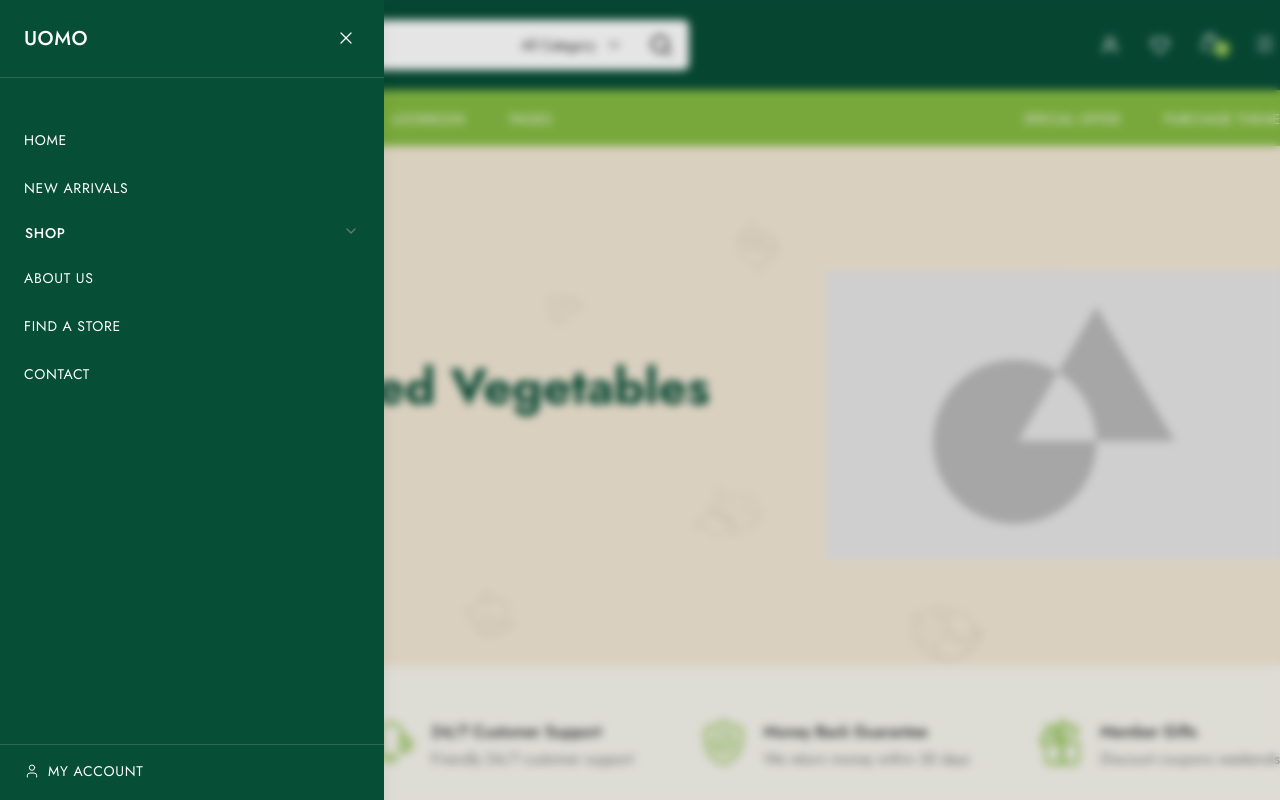
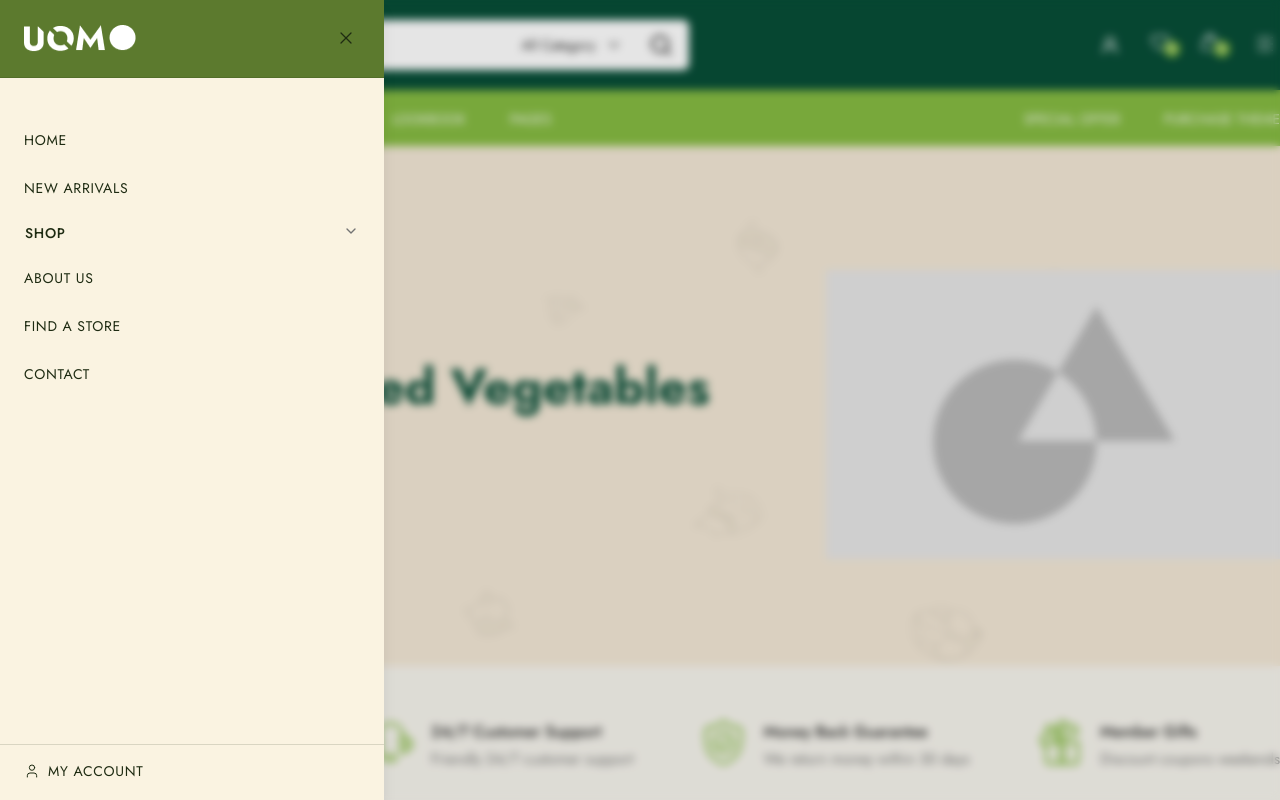
Before and after one commit to ayeshatahsin11/Uomo-E-commerce, a Next.js app: page / in a window 1280 px wide. Both pictures are taken after a click on the button 1265 px from the left and 45 px from the top of the page. Shown: the top 800 px of the page. Built offline with nearby package versions, Linux system fonts and the light colour scheme.

Commit message:
wishlist sheet done

```diff
--- a/src/components/layout/header/HeaderCart.jsx
+++ b/src/components/layout/header/HeaderCart.jsx
@@ -97,7 +97,7 @@ const HeaderCart = () => {
         </button>
       </SheetTrigger>
 
-      <SheetContent className="w-full sm:max-w-md bg-[#FBF6EE] border-none p-0 flex flex-col gap-0 [&>button]:hidden">
+      <SheetContent className="w-full sm:max-w-md bg-[#F5EDDF] border-none p-0 flex flex-col gap-0 [&>button]:hidden">
         {/* Header */}
         <SheetHeader className="flex-row items-center justify-between px-6 py-5 border-b border-[#E6D9C3] space-y-0">
           <SheetTitle className="text-sm tracking-widest uppercase font-semibold text-[#22331F]">
--- a/src/components/layout/header/HeaderMenu.jsx
+++ b/src/components/layout/header/HeaderMenu.jsx
@@ -15,6 +15,7 @@ import {
   AccordionTrigger,
 } from "@/components/ui/accordion";
 import { Menu, X, User, Facebook, Twitter, Instagram } from "lucide-react";
+import Logo from "@/components/common/Logo";
 
 const mainLinks = [
   { label: "Home", href: "/" },
@@ -48,21 +49,24 @@ const HeaderMenu = () => {
 
       <SheetContent
         side="left"
-        className="w-[85vw] max-w-sm bg-secondary text-white border-none p-0 flex flex-col [&>button]:hidden"
+        className="w-[85vw] max-w-sm bg-[#FAF3E1] text-[#1E2B12] border-none p-0 flex flex-col [&>button]:hidden"
       >
         {/* Header */}
-        <SheetHeader className="flex-row items-center justify-between px-6 py-6 border-b border-white/15">
+        <SheetHeader className="flex-row items-center justify-between px-6 py-6 border-b border-[#1E2B12]/15 bg-[#5C7A2E]">
           <SheetTitle asChild>
-            <Link href="/" className="text-xl font-medium tracking-wide text-white">
-              UOMO
+            <Link
+              href="/"
+              className="text-xl font-medium tracking-wide text-[#1E2B12]"
+            >
+              <Logo/>
             </Link>
           </SheetTitle>
           <SheetClose asChild>
             <button
               aria-label="Close menu"
-              className="cursor-pointer p-1 transition-opacity hover:opacity-70"
+              className="cursor-pointer p-1 text-[#1E2B12] transition-opacity hover:opacity-60"
             >
-              <X size={20} color="white" strokeWidth={1.5} />
+              <X size={20} strokeWidth={1.5} />
             </button>
           </SheetClose>
         </SheetHeader>
@@ -75,7 +79,7 @@ const HeaderMenu = () => {
                 <SheetClose asChild>
                   <Link
                     href={link.href}
-                    className="block py-3 text-sm uppercase tracking-wider text-white transition-colors hover:text-white/70"
+                    className="block py-3 text-sm uppercase tracking-wider text-[#1E2B12] transition-colors hover:text-[#5C7A2E]"
                   >
                     {link.label}
                   </Link>
@@ -87,18 +91,18 @@ const HeaderMenu = () => {
           <Accordion type="single" collapsible className="w-full">
             <AccordionItem value="shop" className="border-none">
               <AccordionTrigger
-                className="py-3 text-sm uppercase tracking-wider text-white! hover:no-underline hover:text-white/70! [&>svg]:text-white [&>svg]:opacity-100"
+                className="py-3 text-sm uppercase tracking-wider text-[#1E2B12]! hover:no-underline hover:text-[#5C7A2E]! [&>svg]:text-[#1E2B12] [&>svg]:opacity-100"
               >
                 Shop
               </AccordionTrigger>
-              <AccordionContent className="text-white">
+              <AccordionContent className="text-[#1E2B12]">
                 <ul className="flex flex-col gap-1 pl-4">
                   {shopLinks.map((link) => (
                     <li key={link.href}>
                       <SheetClose asChild>
                         <Link
                           href={link.href}
-                          className="block py-2.5 text-sm text-white/80 transition-colors hover:text-white"
+                          className="block py-2.5 text-sm text-[#1E2B12]/70 transition-colors hover:text-[#1E2B12]"
                         >
                           {link.label}
                         </Link>
@@ -116,7 +120,7 @@ const HeaderMenu = () => {
                 <SheetClose asChild>
                   <Link
                     href={link.href}
-                    className="block py-3 text-sm uppercase tracking-wider text-white transition-colors hover:text-white/70"
+                    className="block py-3 text-sm uppercase tracking-wider text-[#1E2B12] transition-colors hover:text-[#5C7A2E]"
                   >
                     {link.label}
                   </Link>
@@ -127,11 +131,11 @@ const HeaderMenu = () => {
         </nav>
 
         {/* Account */}
-        <div className="px-6 py-4 border-t border-white/15">
+        <div className="px-6 py-4 border-t border-[#1E2B12]/15">
           <SheetClose asChild>
             <Link
               href="/account"
-              className="flex items-center gap-2 text-sm uppercase tracking-wider text-white transition-colors hover:text-white/70"
+              className="flex items-center gap-2 text-sm uppercase tracking-wider text-[#1E2B12] transition-colors hover:text-[#5C7A2E]"
             >
               <User size={16} strokeWidth={1.5} />
               My Account
--- /dev/null
+++ b/src/components/layout/header/HeaderWishlist.jsx
@@ -0,0 +1,161 @@
+"use client";
+
+import React, { useState } from "react";
+import Image from "next/image";
+import {
+  Sheet,
+  SheetClose,
+  SheetContent,
+  SheetHeader,
+  SheetTitle,
+  SheetTrigger,
+} from "@/components/ui/sheet";
+import { Heart, X, ShoppingBasket } from "lucide-react";
+import avocado from '../../../app/assests/Images/avocado.jpg'
+import spinach from '../../../app/assests/Images/spinach.jpg'
+import apricot from '../../../app/assests/Images/apricot.jpg'
+const initialWishlist = [
+  {
+    id: 1,
+    name: "Fresh Avocados",
+    pricePerKg: 13.0,
+    availability: "in-season",
+    image: avocado,
+  },
+  {
+    id: 2,
+    name: "Dried Apricots",
+    pricePerKg: 22.5,
+    availability: "limited",
+    image: apricot,
+  },
+  {
+    id: 3,
+    name: "Baby Spinach",
+    pricePerKg: 16.25,
+    availability: "in-season",
+    image: spinach,
+  },
+];
+
+const availabilityMap = {
+  "in-season": { label: "In Season", dot: "#1E2B12" },
+  limited: { label: "Limited Stock", dot: "#E895AF" },
+};
+
+const HeaderWishlist = () => {
+  const [wishlist, setWishlist] = useState(initialWishlist);
+
+  const removeItem = (id) => {
+    setWishlist((prev) => prev.filter((item) => item.id !== id));
+  };
+
+  return (
+    <Sheet>
+      <SheetTrigger asChild>
+        <button className="relative cursor-pointer">
+          <Heart size={20} color="white" strokeWidth={1.5} />
+          {wishlist.length > 0 && (
+            <span className="size-4 rounded-full bg-primary text-white font-medium text-[10px] absolute -bottom-1.25 -right-2.5 flex items-center justify-center">
+              {wishlist.length}
+            </span>
+          )}
+        </button>
+      </SheetTrigger>
+
+      <SheetContent className="w-full sm:max-w-md bg-[#D4BCA3] border-none p-0 flex flex-col gap-0 [&>button]:hidden">
+        {/* Header */}
+        <SheetHeader className="flex-row items-center justify-between px-6 py-5 border-b border-[#1E2B12]/15 space-y-0">
+          <SheetTitle className="text-sm tracking-widest uppercase font-semibold text-[#1E2B12]">
+            Wishlist ({wishlist.length})
+          </SheetTitle>
+          <SheetClose asChild>
+            <button
+              aria-label="Close wishlist"
+              className="cursor-pointer text-[#1E2B12] transition-opacity hover:opacity-60"
+            >
+              <X size={18} strokeWidth={1.5} />
+            </button>
+          </SheetClose>
+        </SheetHeader>
+
+        {/* Items */}
+        <div className="flex-1 overflow-y-auto px-6 divide-y divide-[#1E2B12]/15">
+          {wishlist.length === 0 ? (
+            <div className="flex flex-col items-center justify-center text-center py-20 gap-2">
+              <Heart size={28} strokeWidth={1.2} className="text-[#F6DCE4]" />
+              <p className="text-sm text-[#1E2B12]/70 mt-2">
+                Nothing saved yet.
+              </p>
+              <p className="text-xs text-[#1E2B12]/50">
+                Tap the heart on any product to save it here.
+              </p>
+            </div>
+          ) : (
+            wishlist.map((item) => {
+              const status = availabilityMap[item.availability];
+              return (
+                <div key={item.id} className="flex gap-4 py-5">
+                  <div className="relative size-20 shrink-0 rounded-md overflow-hidden bg-white/40">
+                    <Image
+                      src={item.image}
+                      alt={item.name}
+                      fill
+                      className="object-cover"
+                    />
+                  </div>
+
+                  <div className="flex-1 flex flex-col justify-between">
+                    <div className="flex items-start justify-between">
+                      <div>
+                        <h3 className="text-sm font-medium text-[#1E2B12]">
+                          {item.name}
+                        </h3>
+                        <p className="text-xs text-[#1E2B12]/60 mt-1">
+                          ${item.pricePerKg.toFixed(2)} / kg
+                        </p>
+                      </div>
+                      <button
+                        aria-label={`Remove ${item.name} from wishlist`}
+                        onClick={() => removeItem(item.id)}
+                        className="cursor-pointer text-[#F6DCE4] transition-colors hover:text-white"
+                      >
+                        <Heart size={18} strokeWidth={1.5} fill="currentColor" />
+                      </button>
+                    </div>
+
+                    <div className="flex items-center justify-between mt-2">
+                      <span className="inline-flex items-center gap-1.5 text-[11px] text-[#1E2B12]/70">
+                        <span
+                          className="size-1.5 rounded-full"
+                          style={{ backgroundColor: status.dot }}
+                        />
+                        {status.label}
+                      </span>
+
+                      <button className="cursor-pointer inline-flex items-center gap-1.5 text-[11px] tracking-wide uppercase font-medium text-[#1E2B12] bg-[#F6DCE4] rounded-full px-3 py-1.5 transition-colors hover:bg-white">
+                        <ShoppingBasket size={13} strokeWidth={1.5} />
+                        Add to Basket
+                      </button>
+                    </div>
+                  </div>
+                </div>
+              );
+            })
+          )}
+        </div>
+
+        {/* Footer */}
+        {wishlist.length > 0 && (
+          <div className="border-t border-[#1E2B12]/15 px-6 py-5">
+            <button className="cursor-pointer w-full py-3.5 text-xs tracking-widest uppercase font-medium text-[#1E2B12] bg-[#F6DCE4] rounded-sm transition-colors hover:bg-white">
+              Move All to Basket
+            </button>
+          </div>
+        )}
+      </SheetContent>
+    </Sheet>
+  );
+};
+
+export default HeaderWishlist;
--- a/src/components/layout/header/NavIcons.jsx
+++ b/src/components/layout/header/NavIcons.jsx
@@ -1,9 +1,8 @@
 import React from "react";
 import { UserRound } from "lucide-react";
-import { Heart } from "lucide-react";
-
 import HeaderMenu from "./HeaderMenu";
 import HeaderCart from "./HeaderCart";
+import HeaderWishlist from "./HeaderWishlist";
 
 const NavIcons = () => {
   return (
@@ -11,9 +10,7 @@ const NavIcons = () => {
       <button className="cursor-pointer">
         <UserRound size={20} color="white" />
       </button>
-      <button className="cursor-pointer">
-        <Heart size={20} color="white" />
-      </button>
+    <HeaderWishlist/>
      <HeaderCart/>
      <HeaderMenu/>
     </div>
```
Also changed, not shown: src/app/assests/Images/apricot.jpg (added).
